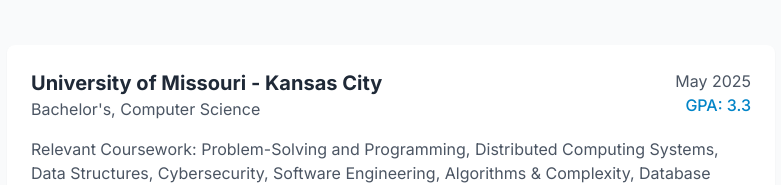
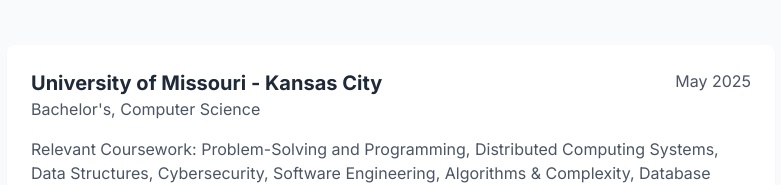
Before and after one commit to AbdalrahmanBashir/portfolio, a website: page public/index.html in a window 1280 px wide. Shown: the part 1987-2172 px from the top of the page, without its empty margins (249-1030 px from the left). Drawn offline with Linux system fonts and the light colour scheme.

Commit message:
Update index.html
                            <p class="text-primary font-medium">GPA: 3.3</p>

```diff
--- a/public/index.html
+++ b/public/index.html
@@ -203,7 +203,6 @@
                         </div>
                         <div class="text-right">
                             <p class="text-gray-600">May 2025</p>
-                            <p class="text-primary font-medium">GPA: 3.3</p>
                         </div>
                     </div>
                     <p class="text-gray-600">
```
